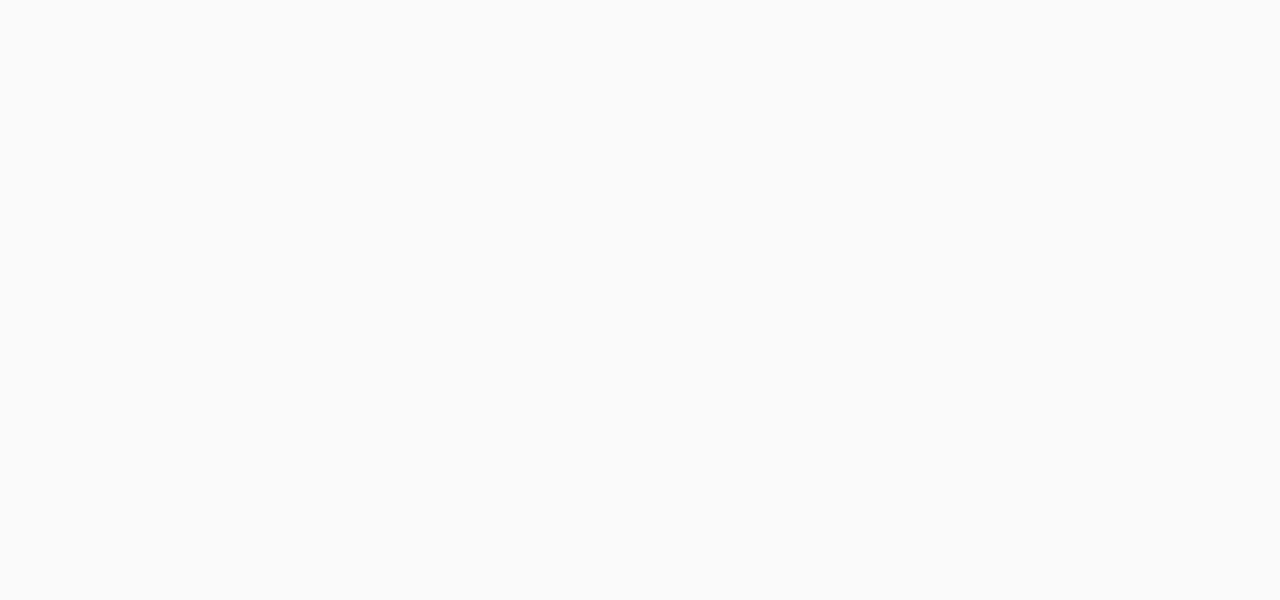
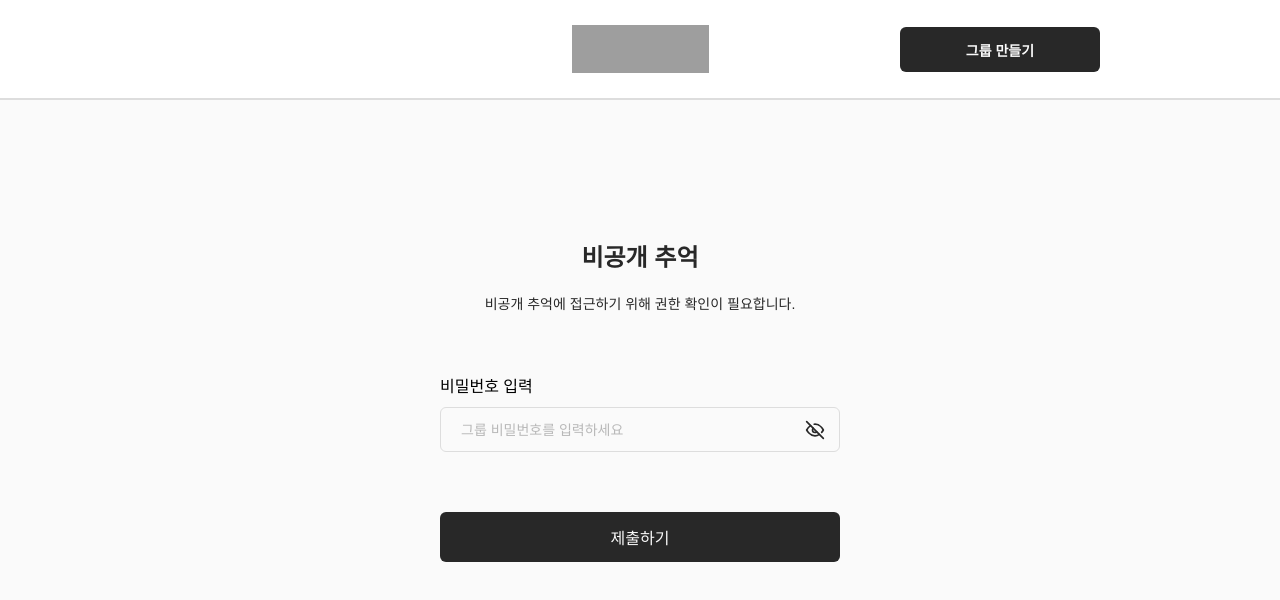
Before and after one commit to Codeit-ToyProject-Team-3/Codeit_Toy_Team3_FE, a React (Vite) app: page /posts/1/verify-password in a window 1280 px wide. Before the commit this address had no page. Shown: the top 600 px of the page. Built offline with nearby package versions, Linux system fonts and the light colour scheme; grey boxes are pictures that could not be loaded; a web font is replaced by a local one.

Commit message:
feat(prviateMemoryAccess): 그룹 내 비공개 추억 접근 권한 페이지 구현 (PrivateGroupAccessPage Re-use) (#13)

```diff
--- a/src/App.jsx
+++ b/src/App.jsx
@@ -12,8 +12,22 @@ function App() {
       <Route path="/groups/:id" element={<GroupDetailPage />} />
       <Route path="/create-group" element={<CreateGroupPage />} />
       <Route
-        path="/group/:id/verify-password"
-        element={<PrivateGroupAccessPage />}
+        path="/groups/:id/verify-password"
+        element={
+          <PrivateGroupAccessPage
+            title="비공개 그룹"
+            description="비공개 그룹에 접근하기 위해 권한 확인이 필요합니다."
+          />
+        }
+      />
+      <Route
+        path="/posts/:id/verify-password"
+        element={
+          <PrivateGroupAccessPage
+            title="비공개 추억"
+            description="비공개 추억에 접근하기 위해 권한 확인이 필요합니다."
+          />
+        }
       />
     </Routes>
   );
--- a/src/components/PrivateGroupCard/PrivateGroupCard.jsx
+++ b/src/components/PrivateGroupCard/PrivateGroupCard.jsx
@@ -22,7 +22,7 @@ const PrivateGroupCard = ({ privateGroupList, listTotalPage }) => {
   const navigate = useNavigate();
 
   const handleGroupClick = (id) => {
-    navigate(`/group/${id}/verify-password`);
+    navigate(`/groups/${id}/verify-password`);
   };
 
   return (
--- a/src/components/PrivateMemoryCard/PrivateMemoryCard.jsx
+++ b/src/components/PrivateMemoryCard/PrivateMemoryCard.jsx
@@ -21,7 +21,7 @@ const PrivateMemoryCard = ({ groupMemoryList, listTotalPage }) => {
   const navigate = useNavigate();
 
   const handleGroupClick = (id) => {
-    navigate(`/posts/${id}`);
+    navigate(`/posts/${id}/verify-password`);
   };
 
   return (
--- a/src/pages/PrivateGroupAccessPage/PrivateGroupAccessPage.jsx
+++ b/src/pages/PrivateGroupAccessPage/PrivateGroupAccessPage.jsx
@@ -1,3 +1,4 @@
+/* eslint-disable react/prop-types */
 import {
   AccessPageContainer,
   AccessPageContent,
@@ -8,17 +9,15 @@ import {
 import Header from "@layout/Header/Header";
 import PasswordInput from "@components/Input/Password/PasswordInput";
 
-const PrivateGroupAccessPage = () => {
+const PrivateGroupAccessPage = ({ title, description }) => {
   return (
     <>
       <Header />
       <AccessPageContainer>
         <AccessPageContent>
           <AccessPageHeader>
-            <h2 className="title">비공개 그룹</h2>
-            <h3 className="sub-title">
-              비공개 그룹에 접근하기 위해 권한 확인이 필요합니다.
-            </h3>
+            <h2 className="title">{title}</h2>
+            <h3 className="sub-title">{description}</h3>
           </AccessPageHeader>
           <PasswordInput
             title="비밀번호 입력"
```
